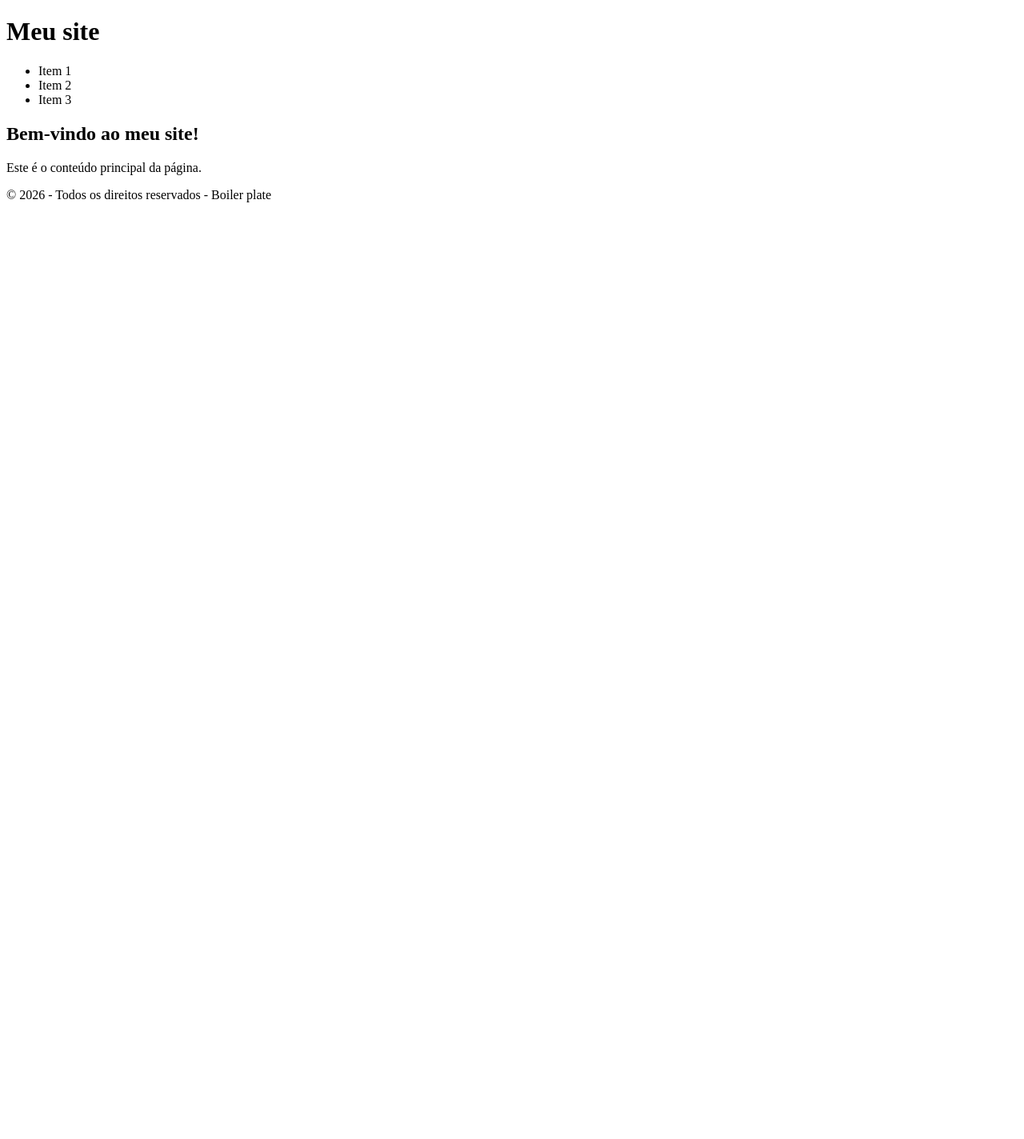
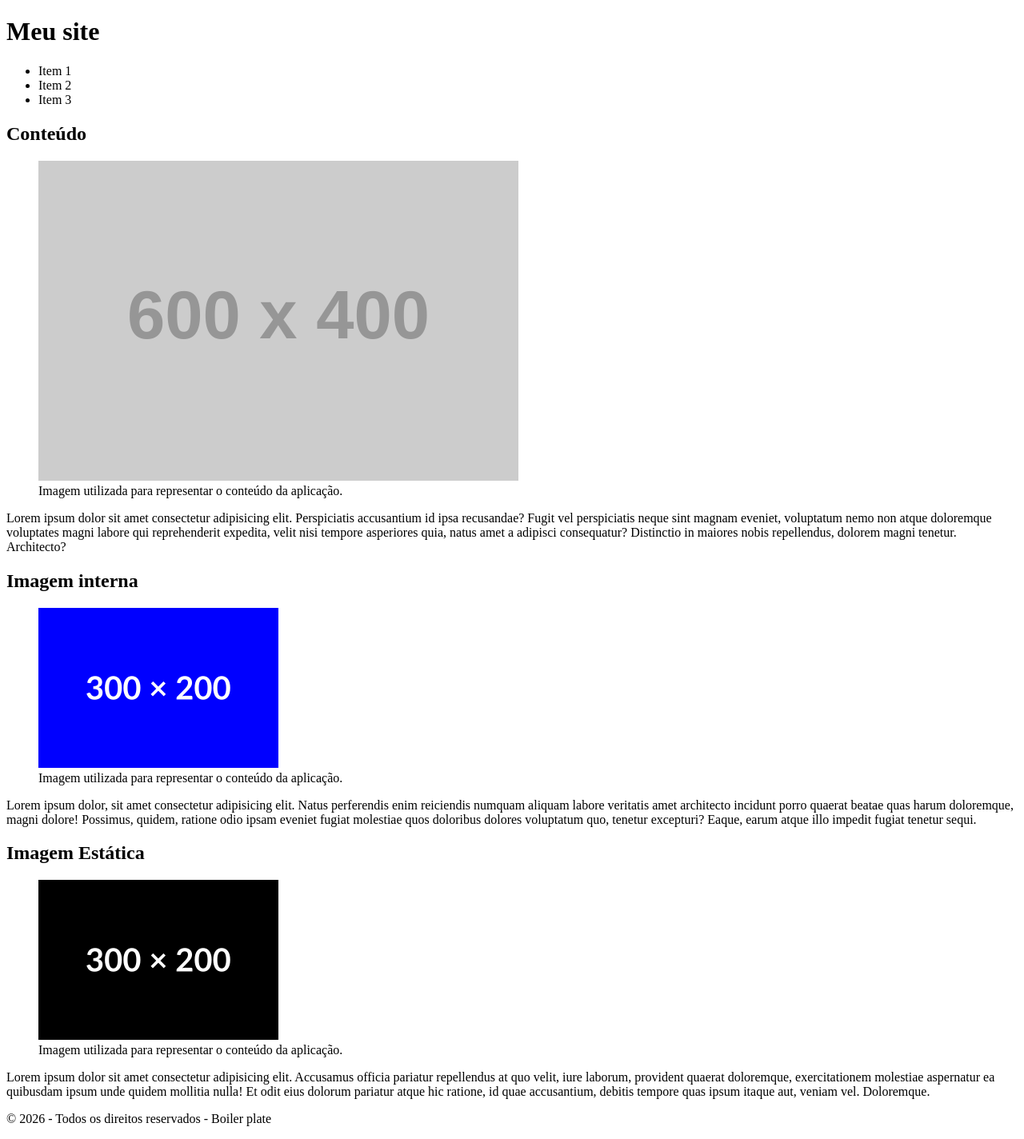
Before and after one commit to 1TDSPJ-26/front-2sem-aula-07, a React (Vite) app in the folder my-app/: page / in a window 1280 px wide. Shown: the whole page at 80% size. Before the commit the page ends 800 px from the top, so only its background shows below. Built offline with nearby package versions, Linux system fonts and the light colour scheme.

Commit message:
feat : Trabalhando com imagens, externas, estáticas e internas.

```diff
--- a/my-app/src/components/Conteudo/index.tsx
+++ b/my-app/src/components/Conteudo/index.tsx
@@ -1,9 +1,43 @@
+import imgQuadrado from "../../img/quadrado.png";
+
 export function Conteudo() {
   return (
     <main>
       <section>
-            <h2>Bem-vindo ao meu site!</h2>
-            <p>Este é o conteúdo principal da página.</p>
+        <h2>Conteúdo</h2>
+        <figure>
+          <img
+            src="https://placehold.co/600x400/FFFFF0/FFFFFF/png"
+            alt="Imagem ilustrativa do conteúdo" />
+          <figcaption>
+            Imagem utilizada para representar o conteúdo da aplicação.
+          </figcaption>
+        </figure>
+        <p>Lorem ipsum dolor sit amet consectetur adipisicing elit. Perspiciatis accusantium id ipsa recusandae? Fugit vel perspiciatis neque sint magnam eveniet, voluptatum nemo non atque doloremque voluptates magni labore qui reprehenderit expedita, velit nisi tempore asperiores quia, natus amet a adipisci consequatur? Distinctio in maiores nobis repellendus, dolorem magni tenetur. Architecto?</p>
+      </section>
+      <section>
+        <h2>Imagem interna</h2>
+        <figure>
+          <img
+            src={imgQuadrado}
+            alt="Imagem ilustrativa do conteúdo" />
+          <figcaption>
+            Imagem utilizada para representar o conteúdo da aplicação.
+          </figcaption>
+        </figure>
+        <p>Lorem ipsum dolor, sit amet consectetur adipisicing elit. Natus perferendis enim reiciendis numquam aliquam labore veritatis amet architecto incidunt porro quaerat beatae quas harum doloremque, magni dolore! Possimus, quidem, ratione odio ipsam eveniet fugiat molestiae quos doloribus dolores voluptatum quo, tenetur excepturi? Eaque, earum atque illo impedit fugiat tenetur sequi.</p>
+      </section>
+       <section>
+        <h2>Imagem Estática</h2>
+        <figure>
+          <img
+            src="/quadrado-b.png"
+            alt="Imagem ilustrativa do conteúdo" />
+          <figcaption>
+            Imagem utilizada para representar o conteúdo da aplicação.
+          </figcaption>
+        </figure>
+        <p>Lorem ipsum dolor sit amet consectetur adipisicing elit. Accusamus officia pariatur repellendus at quo velit, iure laborum, provident quaerat doloremque, exercitationem molestiae aspernatur ea quibusdam ipsum unde quidem mollitia nulla! Et odit eius dolorum pariatur atque hic ratione, id quae accusantium, debitis tempore quas ipsum itaque aut, veniam vel. Doloremque.</p>
       </section>
     </main>
   );
```
Also changed, not shown: my-app/public/quadrado-b.png (added), my-app/src/img/quadrado.png (added). Lines whose indentation alone changed are shown as unchanged.
